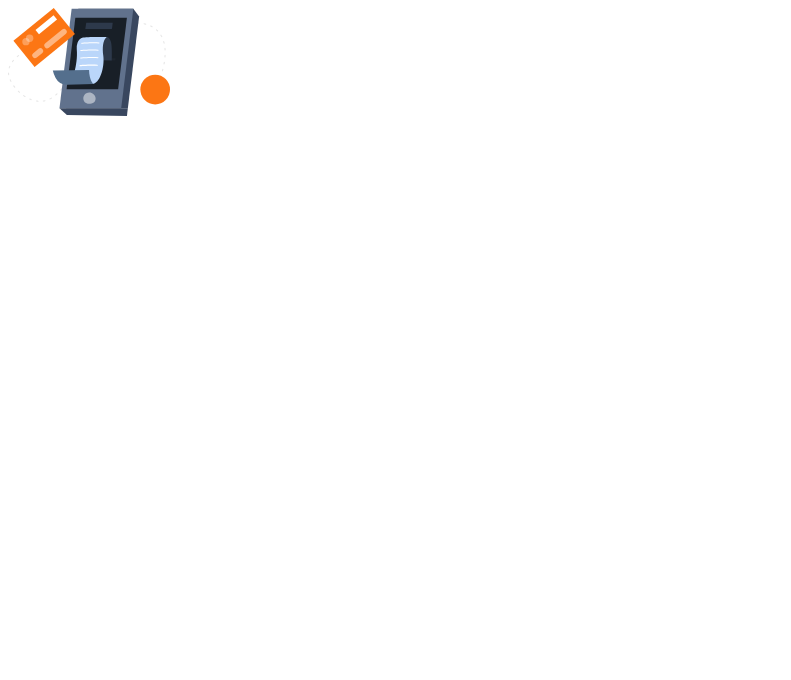
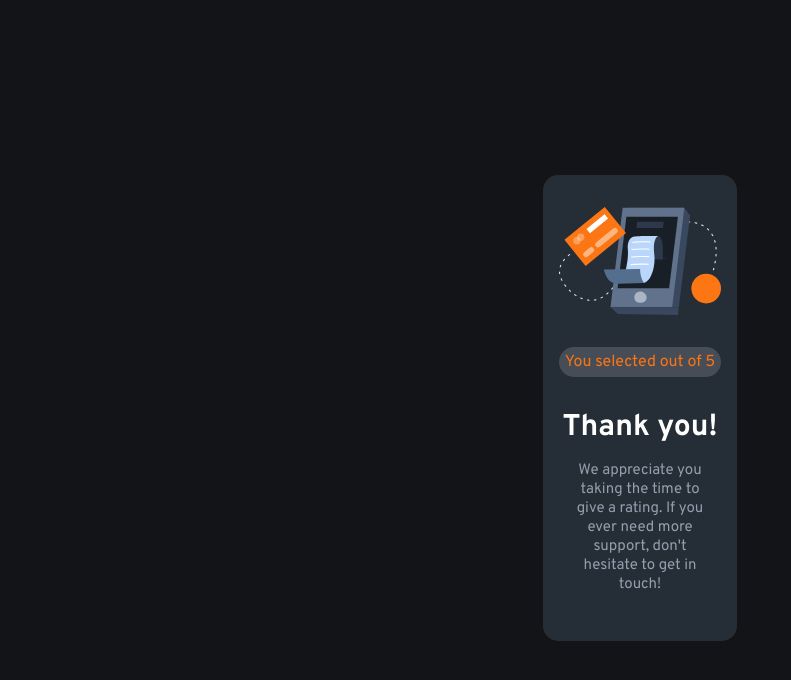
Before and after one commit to mihainrs/Interactive-rating-component, a plain HTML site: page thanks.html in a window 1280 px wide. Shown: the whole page, without its empty margins (0-791 px from the left). Drawn offline with Linux system fonts and the light colour scheme.

Commit message:
thanks page + getting started on the index

```diff
--- a/styles.css
+++ b/styles.css
@@ -11,3 +11,31 @@
   font-optical-sizing: auto;
   font-weight: 700/400;
   font-style: normal; */
+
+  body{
+    min-height:100vh;
+    display:flex;
+    justify-content: center;
+    align-items: center;
+    background-color:var(--VeryDarkBlue);
+  }
+
+/* the big box */
+#container{
+  background-color:var(--DarkBlue);
+  display:flex;
+  justify-content: right;
+  align-items: right;
+  flex-direction:column;
+  padding: 2em 1em;
+  border-radius:15px;
+}
+
+/* the star */
+#star{
+  max-width:5%;
+  background-color: color-mix(in srgb, var(--VeryDarkBlue) 50%, var(--MediumGrey) 50%);
+  padding:0.5em;
+  border-radius:50%;
+  margin-bottom:1em;
+}
--- a/styles2.css
+++ b/styles2.css
@@ -11,3 +11,72 @@
   font-optical-sizing: auto;
   font-weight: 700/400;
   font-style: normal; */
+
+  /* designing for mobile first */
+body{
+  min-height:100vh;
+  display:flex;
+  justify-content: center;
+  align-items: center;
+  background-color:var(--VeryDarkBlue);
+}
+
+/* the big box */
+#container{
+  background-color:var(--DarkBlue);
+  display:flex;
+  justify-content: center;
+  align-items: center;
+  flex-direction:column;
+  padding: 2em 1em;
+  border-radius:15px;
+}
+
+/* the choice's confirmation */
+.confirmation{
+  background-color:color-mix(in srgb, var(--VeryDarkBlue) 50%, var(--MediumGrey) 50%);
+  border-radius:20px;
+  padding:0.34em;
+  margin:2em 0;
+  color:var(--Orange);
+  font-family: "Overpass", sans-serif;
+  font-optical-sizing: auto;
+  font-weight: 400;
+  font-style: normal;
+}
+
+/* the thank you note */
+.thanks{
+  color:var(--White);
+  font-family: "Overpass", sans-serif;
+  font-optical-sizing: auto;
+  font-weight: 700;
+  font-style: normal;
+  font-size:30px;
+
+}
+
+/* the follow-up text */
+.thanks-text{
+  color:var(--LightGrey);
+  font-family: "Overpass", sans-serif;
+  font-optical-sizing:auto;
+  font-weight: 400;
+  font-style:normal;
+  font-size:15px;
+  text-align: center;
+  padding:1em;
+}
+
+/*   font-family: "Overpass", sans-serif;
+  font-optical-sizing: auto;
+  font-weight: 700/400;
+  font-style: normal; */
+
+
+  /* desktop adjustment */
+  @media only screen and (min-width:376px){
+     #container{
+      margin:0 47em;
+     }
+  }
--- a/thanks.html
+++ b/thanks.html
@@ -15,6 +15,9 @@
 <body>
    <div id="container">
         <img src="/images/illustration-thank-you.svg" alt="thank-you-image">
+        <div class="confirmation">You selected  out of 5</div>
+        <div class="thanks">Thank you!</div>
+        <div class="thanks-text">We appreciate you taking the time to give a rating. If you ever need more support, don't hesitate to get in touch!</div>
    </div>
 
 
```
Also changed, not shown: Index.html (+13 -2 lines).
